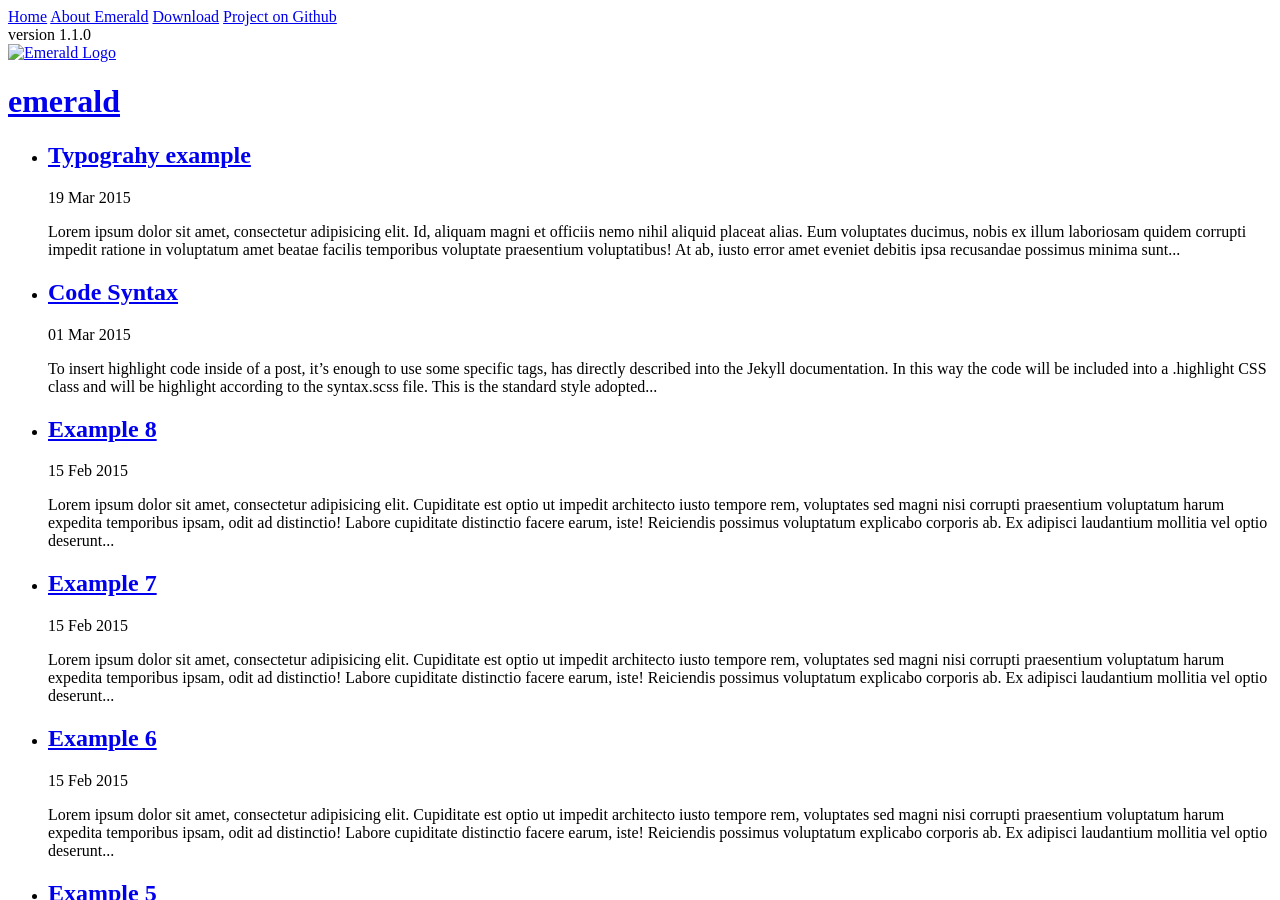
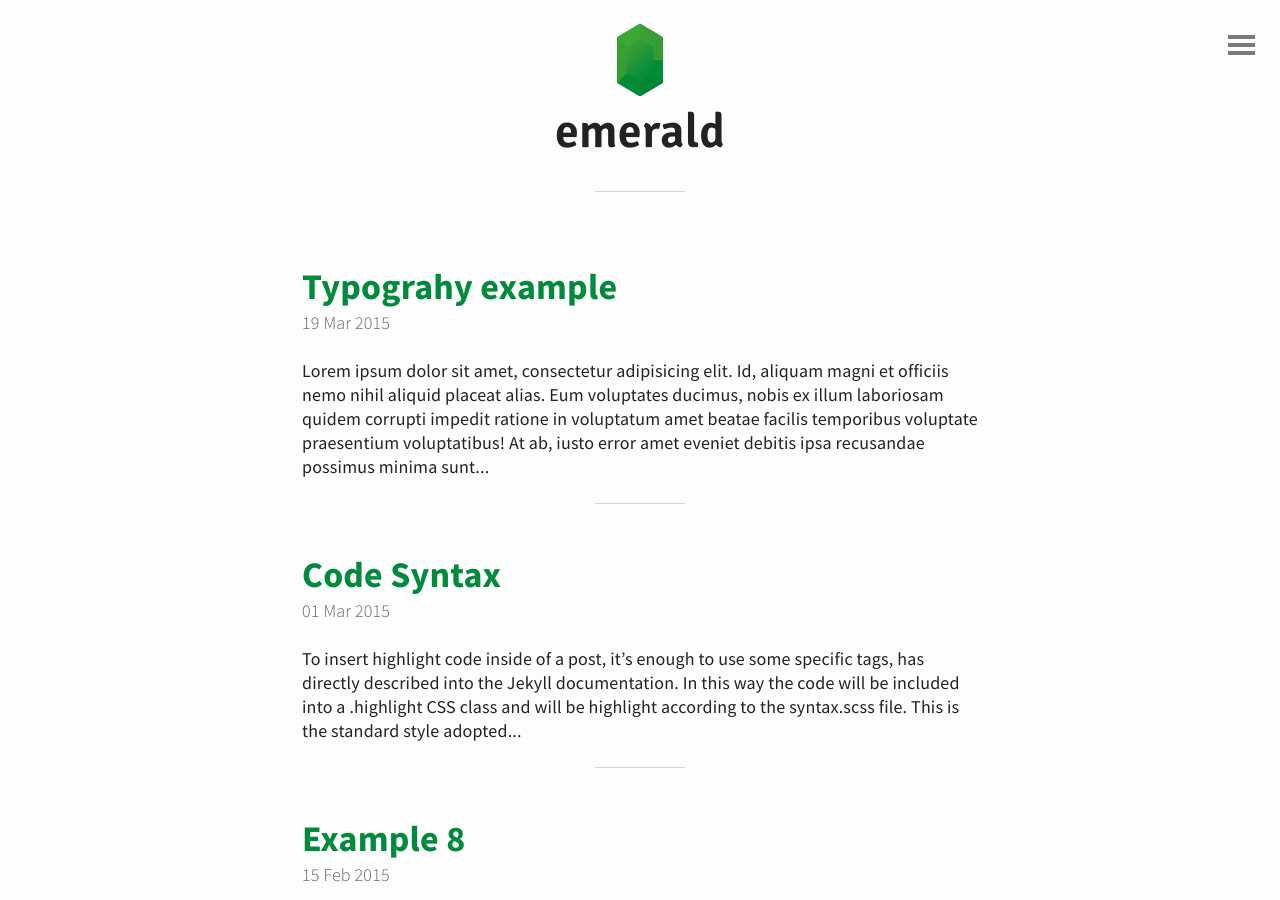
Before and after one commit to MeganKress/LiVoxGen, a Jekyll site: the page built from index.html, in a window 1280 px wide and 900 px high. Built offline with Jekyll 4.4.1, drawn with Linux system fonts in a browser that asks for light colours; the list of posts is cut into pages by our own code; part of the change alters nothing that is shown.

```diff
--- a/_config.yml
+++ b/_config.yml
@@ -9,7 +9,7 @@ author:
 
 
 # Build settings
-baseurl: /LiVoxGen # Change this to your relative path (ex: /blog/), or leave just a /
+baseurl: / # Change this to your relative path (ex: /blog/), or leave just a /
 markdown: kramdown
 source: .
 destination: ./_site
```
